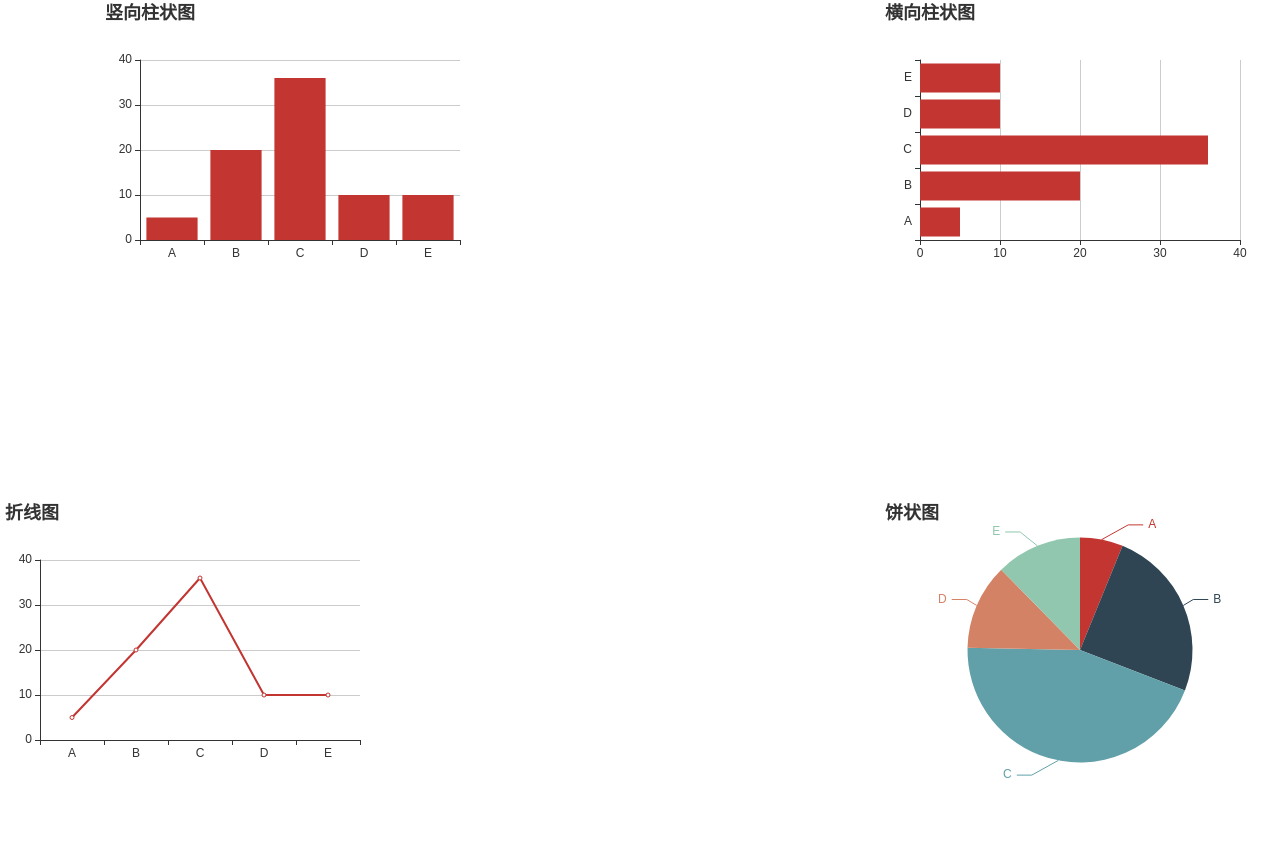
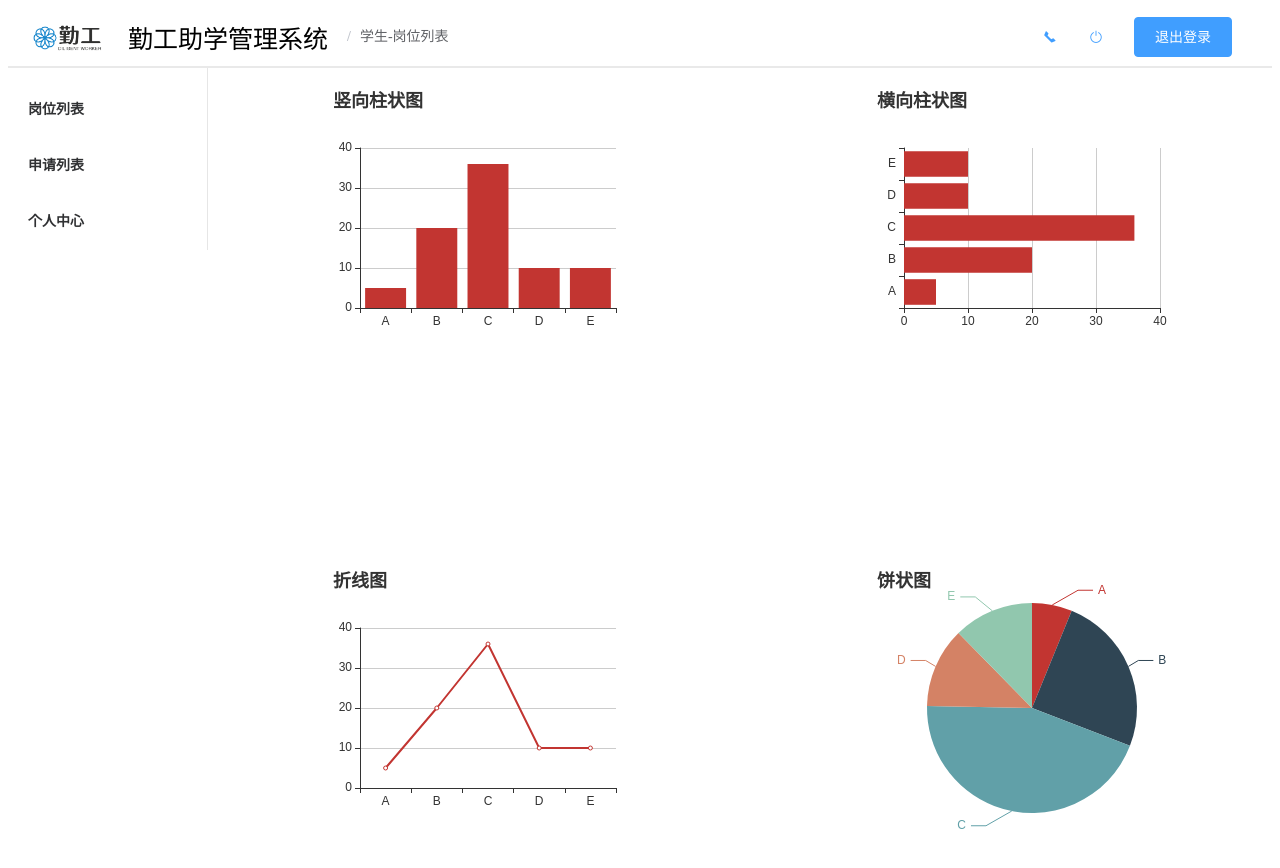
Before and after one commit to jiangyx111/part-time-job-web, a Vue app: page /statistics in a window 1280 px wide. Shown: the top 868 px of the page. Before the commit the page ends 800 px from the top, so only its background shows below. Built offline with nearby package versions, Linux system fonts and the light colour scheme.

Commit message:
统计页面修改

```diff
--- a/src/views/statistics/index.vue
+++ b/src/views/statistics/index.vue
@@ -1,5 +1,48 @@
 <template>
-  <div>
+  <el-container>
+  <el-header class="header">
+  <div class="header-content">
+    <div class="top-left">
+      <img src="./logo.png" alt="logo" style="width: 80px;">
+      <span class="title">
+      勤工助学管理系统
+      </span>
+    </div>
+  </div>
+  <el-breadcrumb separator="/" style="padding-left: 10px;">
+  <el-breadcrumb-item></el-breadcrumb-item>
+  <el-breadcrumb-item>学生-岗位列表</el-breadcrumb-item>
+  </el-breadcrumb>
+  <div class="right-align">
+    <el-button type="text" @click="handlePhoneIconClick">
+    <i class="el-icon-phone" style="padding-right: 20px;"></i>
+    </el-button>
+    <el-button type="text" @click="handleSwitchIconClick">
+    <i class="el-icon-switch-button" style="padding-right: 20px;"></i>
+    </el-button>
+    <el-button type="primary" class="back" @click="goBack">退出登录</el-button>
+  </div>
+</el-header>
+  <el-container>
+  <el-aside width="200px">
+      <div class="menu" style="flex: 1;">
+        <el-menu
+      default-active="2"
+      class="el-menu-vertical-demo"
+      @open="handleOpen"
+      @close="handleClose">
+        <el-menu-item-group>
+          <template slot="页面汇总"></template>
+          <el-menu-item index="1-1" @click="goTotal">岗位列表</el-menu-item>
+          <el-menu-item index="1-2" @click="goApply">申请列表</el-menu-item>
+          <el-menu-item index="1-3" @click="goPerson">个人中心</el-menu-item>
+        </el-menu-item-group>
+    </el-menu>
+    </div>
+  </el-aside>
+   <el-main>
+  <div class="home">
+    <!-- <el-button type="primary" class="goback el-button--small" @click="goBack">返回</el-button> -->
     <div class="chart1">
       <div class="chart" ref="verticalBarChart"></div>
     </div>
@@ -13,6 +56,9 @@
       <div class="chart" ref="pieChart"></div>
     </div>
   </div>
+</el-main>
+  </el-container>
+</el-container>
 </template>
 
 <script>
@@ -20,6 +66,46 @@ import echarts from 'echarts'
 
 export default {
   name: 'statisticsIndex',
+  methods: {
+    goTotal () {
+      this.$router.push({
+        path: '/student/home',
+        query: {
+          username: this.$route.query.username
+        }
+      })
+    },
+    goApply () {
+      this.$router.push({
+        path: '/student/apply',
+        query: {
+          username: this.$route.query.username
+        }
+      })
+    },
+    goPerson () {
+      this.$router.push({
+        path: '/student/person',
+        query: {
+          username: this.$route.query.username
+        }
+      })
+    },
+    handlePhoneIconClick () {
+      const h = this.$createElement
+
+      this.$notify({
+        title: '客服联系方式',
+        message: h('div', { style: 'color: teal' }, [
+          '联系人：计算机能力有限小组',
+          '联系电话：189-XXXX-XXXX'
+        ].map(text => h('div', [text, h('br')])))
+      })
+    },
+    handleSwitchIconClick () {
+      this.goBack()
+    }
+  },
   mounted () {
     // 初始化竖向柱状图实例
     const verticalBarChart = echarts.init(this.$refs.verticalBarChart)
@@ -104,8 +190,8 @@ export default {
 
 <style lang="scss" scoped>
 .chart {
-  width: 400px;
-  height: 300px;
+  width: 320px;
+  height: 280px;
 }
 
 .chart1 {
@@ -121,6 +207,7 @@ export default {
   position: absolute;
   right: 0;
   top: 0;
+  padding-right: 60px;
   /* margin-top: 0px; */
   /* margin-left: 50px; */
 }
@@ -129,6 +216,8 @@ export default {
   position: absolute;
   bottom: 0;
   left: 0;
+  padding-left: 100px;
+  padding-bottom: 40px;
   /* margin-top: 0px; */
   /* margin-left: 10px; */
 }
@@ -137,7 +226,69 @@ export default {
   position: absolute;
   bottom: 0;
   right: 0;
+  padding-bottom: 40px;
+  padding-right: 60px;
+
   /* margin-top: 0px; */
   /* margin-left: 700px; */
 }
+.home {
+  width: 100%;
+  height: 100vh;
+  align-items: flex-start;
+  // background-image: url('./login.jpg'); /* 设置背景图 */
+  background-size: cover;
+  background-position: center;
+  position: relative; /* 设置为相对定位 */
+}
+.menu {
+  display: flex;
+  flex-direction: column;
+  font-weight: bold;
+}
+.header-content {
+  display: flex;
+  align-items: center;
+  flex-direction: row; /* 将子元素水平排列 */
+  justify-content: space-between; /* 按钮最右显示 */
+}
+.header {
+    height: 50px;
+    border-bottom: 2px solid rgb(233, 233, 233);
+    display: flex;
+    justify-content: space-between;
+    align-items: center;
+  }
+  .header {
+  display: flex;
+  align-items: center;
+  justify-content: space-between;
+}
+
+.header-content {
+  display: flex;
+  align-items: center;
+}
+.right-align {
+  margin-left: auto;
+}
+
+  .back {
+    margin-right: 20px;
+  }
+  .title{
+    font-size: 25px;
+    font-family: "微软雅黑";
+    margin-left: 20px;
+  }
+  .top-left{
+    display: flex;
+  align-items: center;
+  justify-content: center;
+  }
+  .goback {
+  margin-bottom: 15px;
+  margin-left: 20px;
+  margin-top: 15px;
+}
 </style>
```
Also changed, not shown: src/views/statistics/logo.png (added).
